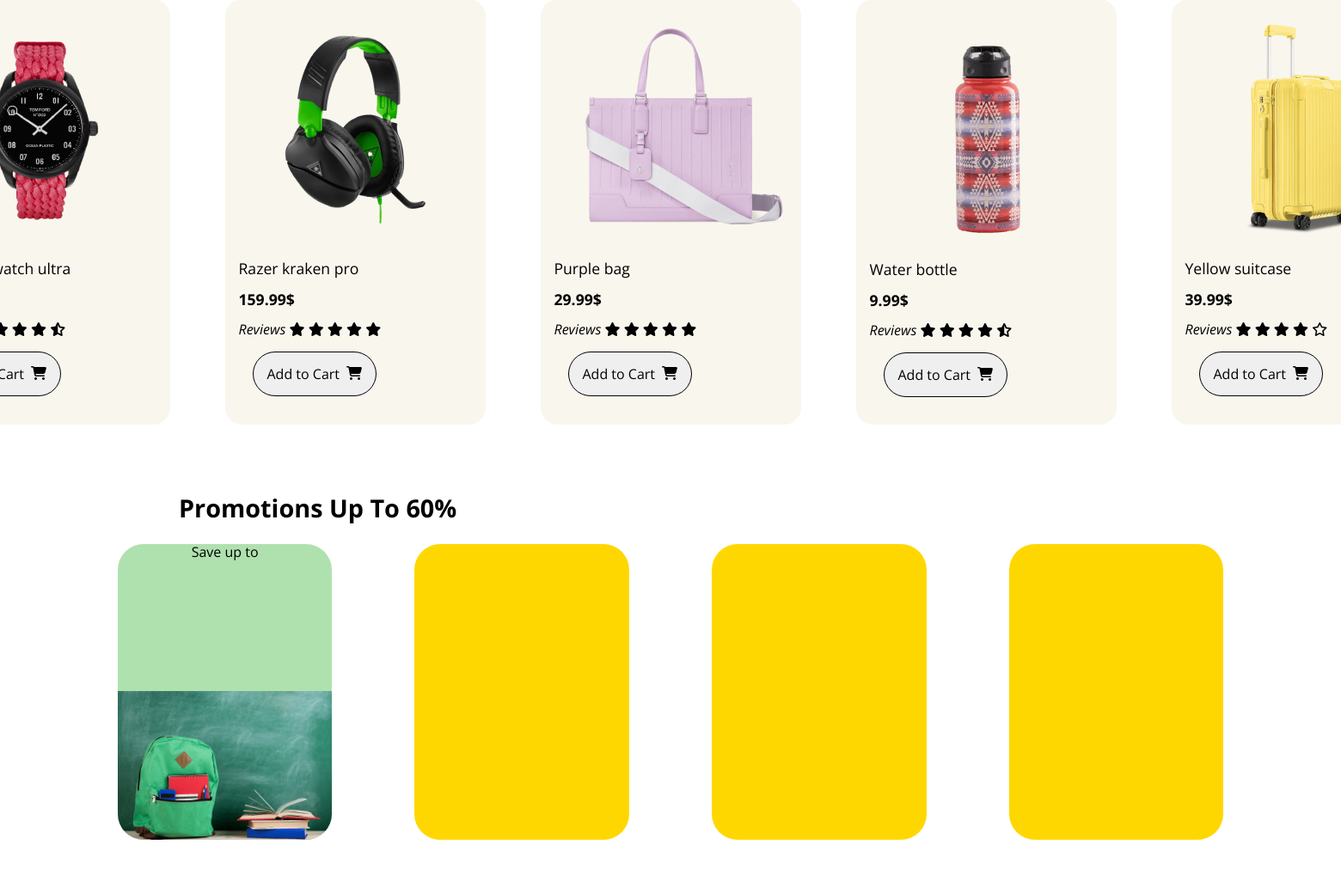
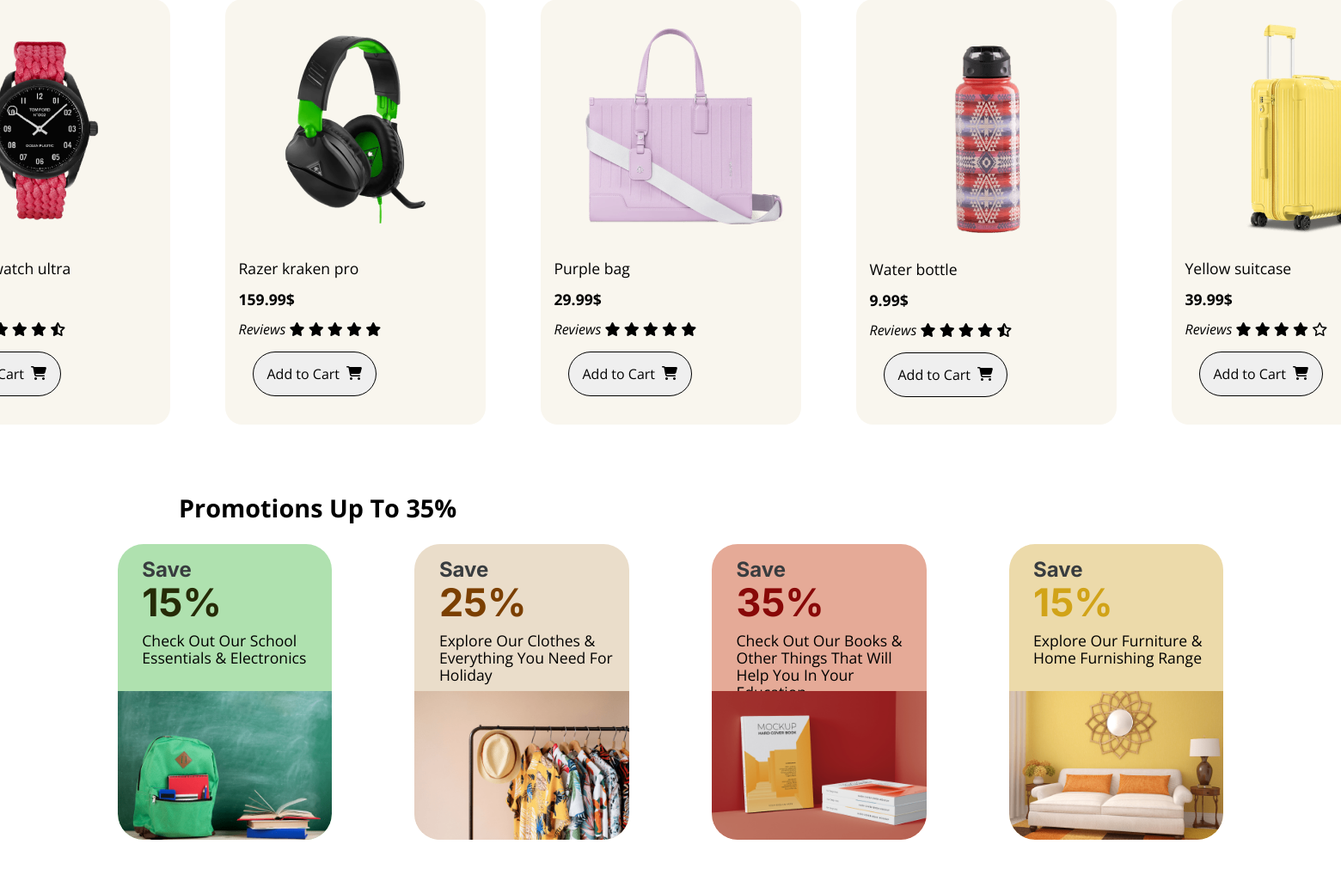
Before and after one commit to Zakjer/EasyCart, a Django app: template shop/templates/navbar.html in a window 1560 px wide; the page is wider, and only the part inside the window is pictured. Shown: the part 1056-2081 px from the top of that part at 86% size. Run offline with Django 4.2, Linux system fonts and the light colour scheme; the template is opened without the code that fills it, so the values that code supplies are empty; some libraries are stand-ins or nearby versions.

Commit message:
Adding new features to homepage

```diff
--- a/shop/templates/navbar.html
+++ b/shop/templates/navbar.html
@@ -13,7 +13,7 @@
       crossorigin="anonymous"
     ></script>
     <link
-      href="https://fonts.googleapis.com/css2?family=Open+Sans:ital,wght@0,400;0,700;1,400&family=Poppins:wght@300;900&display=swap"
+      href="https://fonts.googleapis.com/css2?family=Inter:wght@700&family=Open+Sans:ital,wght@0,400;0,700;1,400&family=Poppins:wght@300;900&display=swap"
       rel="stylesheet"
     />
   </head>
@@ -148,15 +148,41 @@
         </div>
       </div>
     </section>
-    <h2 id="section-name">Promotions Up To 60%</h2>
+    <h2 id="section-name">Promotions Up To 35%</h2>
     <section class="promotions">
       <div class="promotion-details promotion1">
-        <p>Save up to</p>
-        <img src="../../static/images/Books3.png" alt="">
+        <p>Save</p>
+        <p class="price-tag price-tag1">15%</p>
+        <p class="promotion-text">
+          Check Out Our School Essentials & Electronics
+        </p>
+
+        <img src="../../static/images/Books3.png" alt="Photo of school equipment" />
+
       </div>
-      <div class="promotion-details"></div>
-      <div class="promotion-details"></div>
-      <div class="promotion-details"></div>
+      <div class="promotion-details promotion2">
+        <p>Save</p>
+        <p class="price-tag price-tag2">25%</p>
+        <p class="promotion-text">
+          Explore Our Clothes & Everything You Need For Holiday
+        </p>
+        <img src="../../static/images/Travel2.png" alt="Photo of holiday clothing" />
+      </div>
+      <div class="promotion-details promotion3">
+        <p>Save</p>
+        <p class="price-tag price-tag3">35%</p>
+        <p class="promotion-text">
+          Check Out Our Books & Other Things That Will Help You In Your
+          Education
+        </p>
+        <img src="../../static/images/Books2.png" alt="Photo of books" />
+      </div>
+      <div class="promotion-details promotion4"><p>Save</p>
+        <p class="price-tag price-tag4">15%</p>
+        <p class="promotion-text">
+          Explore Our Furniture & Home Furnishing Range
+        </p>
+        <img src="../../static/images/Furniture2.png" alt="Photo of furniture" /></div>
     </section>
   </body>
 </html>
--- a/static/css/styles.css
+++ b/static/css/styles.css
@@ -179,11 +179,11 @@
 .promotion-details {
     width: 16vw;
     height: 43vh;
-    background-color: gold;
     margin: 3rem;
     margin-top: 1.5rem;
     border-radius: 30px;
     position: relative;
+    overflow: hidden;
 }
 
 .promotion-details img {
@@ -193,10 +193,66 @@
     border-end-start-radius: 30px;
     border-bottom-right-radius: 30px;
     width: 100%;
+    transition: transform 0.5s;
+}
+
+.promotion-details:hover img {
+    transform: scale(1.15);
 }
 
 .promotion1 {
     background-color: rgb(175, 225, 175);
+}
+
+.promotion2 {
+    background-color: rgb(234, 221, 202);
+}
+
+.promotion3 {
+    background-color: rgb(229, 170, 151);
+}
+
+.promotion4 {
+    background-color: rgb(236, 218, 170);
+}
+
+.promotion-details p {
+    font-size: 1.5rem;
+    position: absolute;
+    left: 5%;
+    padding: 1rem;
+    font-family: Inter, Arial, Helvetica, sans-serif;
+    color: rgb(56, 60, 63);
+}
+
+.promotion-details .price-tag {
+    left: 5%;
+    top: 8%;
+    font-size: 2.8rem;
+}
+
+.promotion-details .price-tag1 {
+    color: rgb(38, 43, 7);
+}
+
+.promotion-details .price-tag2 {
+    color: rgb(123, 63, 0);
+}
+
+.promotion-details .price-tag3 {
+    color: rgb(136, 8, 8);
+}
+
+.promotion-details .price-tag4 {
+    color: rgb(209, 163, 24);
+}
+
+.promotion-details .promotion-text {
+    top: 25%;
+    font-size: 1.1rem;
+    font-family:"Open Sans", Arial, Helvetica, sans-serif;
+    text-align: left;
+    color: black;
 }
 
 @media screen and (max-width: 600px) {
```
